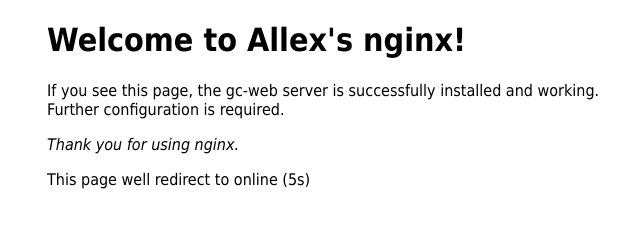
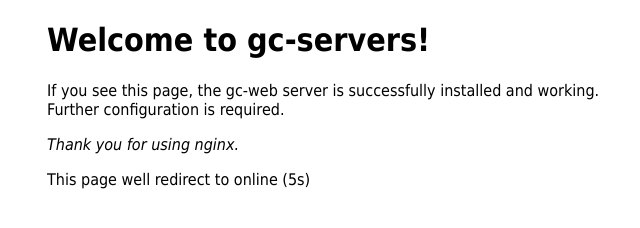
Before and after one commit to Gl1tchyBoy11/jakie-zjebanechujoweitemkidostreamowanianakickuitwitchunarazorazmozenatelefonieprzezstreamlaba, a plain HTML site: page index.html in a window 1280 px wide. Shown: the whole page, without its empty margins (313-953 px from the left). Drawn offline with Linux system fonts and the light colour scheme.

Commit message:
Update index.html

```diff
--- a/index.html
+++ b/index.html
@@ -7,7 +7,7 @@ body{width:35em;margin:0 auto;font-family:Tahoma,Verdana,Arial,sans-serif;}
 </style>
 </head>
 <body>
-<h1>Welcome to Allex's nginx!</h1>
+<h1>Welcome to gc-servers!</h1>
 <p>If you see this page, the gc-web server is successfully installed and
 working. Further configuration is required.</p>
 
```
